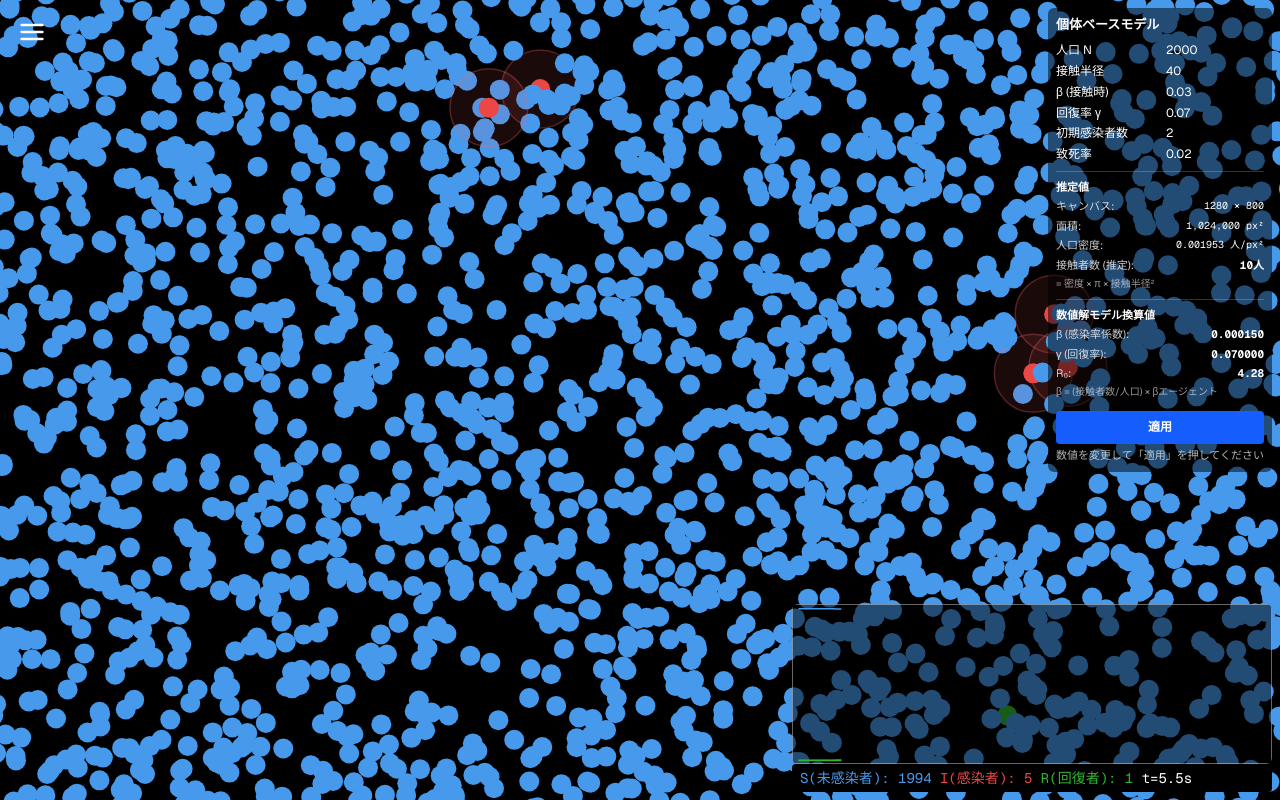
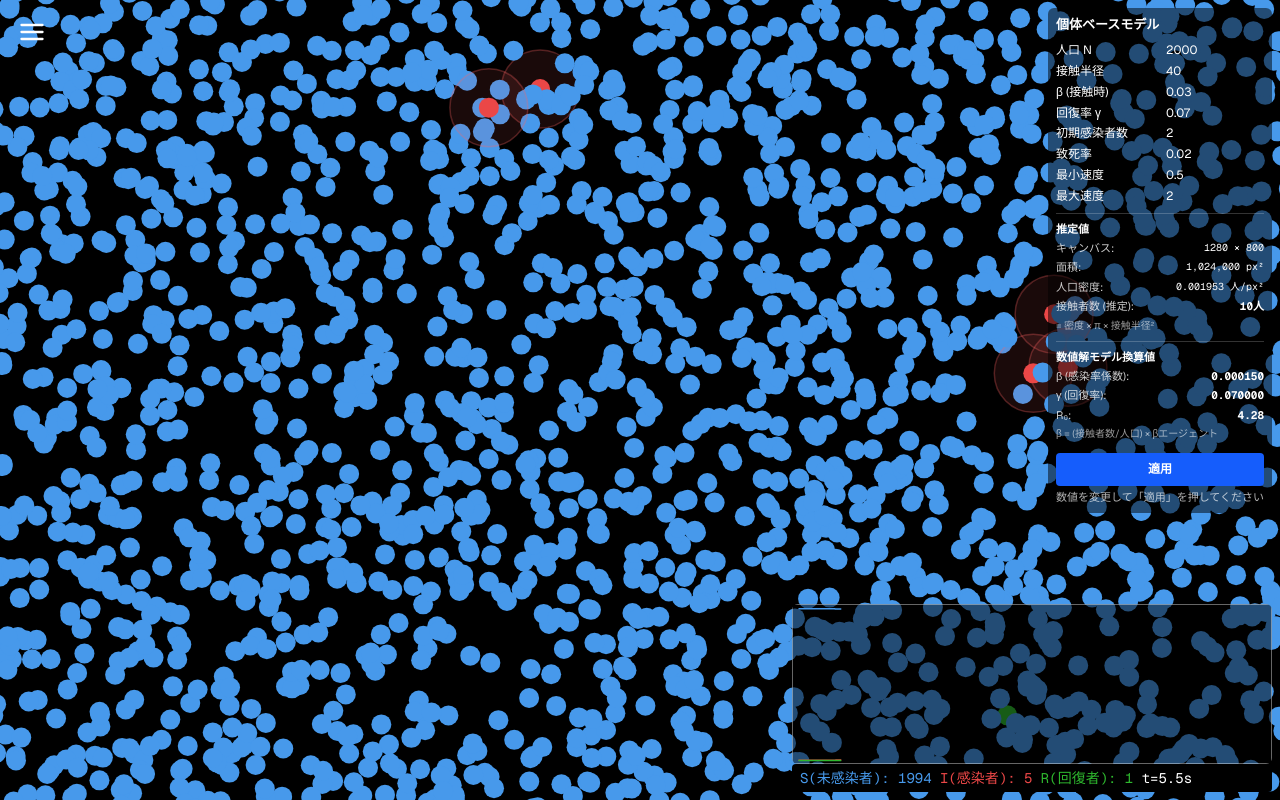
Before and after one commit to webshoten/sir_dynamic_simulation_by_nextjs, a Next.js app: page /works/sir-simulation in a window 1280 px wide. Built offline with nearby package versions, Linux system fonts and the light colour scheme.

Commit message:
速度調整

```diff
--- a/src/features/sir-simulation/logic/create-population.ts
+++ b/src/features/sir-simulation/logic/create-population.ts
@@ -24,6 +24,8 @@ export function createPopulation(
             populationN: number;
             agentRadius: number;
             initialInfected: number;
+            minSpeed: number;
+            maxSpeed: number;
             colors: { S: string; I: string; R: string };
         };
     },
@@ -35,7 +37,7 @@ export function createPopulation(
         const isInfected =
             i < Math.min(config.initialInfected, config.populationN);
         const color = isInfected ? config.colors.I : config.colors.S;
-        const velocity = randomVelocity(0.5, 2.0);
+        const velocity = randomVelocity(config.minSpeed, config.maxSpeed);
         const agent = new Agent(x, y, radius, color, velocity);
         if (isInfected) {
             agent.state = "I";
--- a/src/features/sir-simulation/state/sim-store.ts
+++ b/src/features/sir-simulation/state/sim-store.ts
@@ -17,6 +17,8 @@ type SimState = {
         initialInfected: number;
         agentRadius: number;
         fatality: number;
+        minSpeed: number;
+        maxSpeed: number;
         colors: { S: string; I: string; R: string };
         historyMax: number;
     };
@@ -54,6 +56,8 @@ export const useSimStore = create<SimState>((set, get) => ({
         initialInfected: 2,
         agentRadius: 10,
         fatality: 0.02,
+        minSpeed: 0.5,
+        maxSpeed: 2.0,
         colors: {
             S: "hsl(210 80% 60%)",
             I: "hsl(0 80% 60%)",
--- a/src/features/sir-simulation/ui/hud-panel.tsx
+++ b/src/features/sir-simulation/ui/hud-panel.tsx
@@ -12,6 +12,8 @@ type Config = {
   initialInfected: number;
   agentRadius: number;
   fatality: number;
+  minSpeed: number;
+  maxSpeed: number;
   colors: { S: string; I: string; R: string };
   historyMax: number;
 };
@@ -42,6 +44,8 @@ export const HudPanel = ({
   const [gamma, setGamma] = useState(config.gamma);
   const [initI, setInitI] = useState(config.initialInfected);
   const [fatality, setFatality] = useState(config.fatality);
+  const [minSpeed, setMinSpeed] = useState(config.minSpeed);
+  const [maxSpeed, setMaxSpeed] = useState(config.maxSpeed);
 
   // キャンバスサイズを状態として保持（refの変更を検知するため）
   const [canvasSize, setCanvasSize] = useState({ width: 0, height: 0 });
@@ -79,6 +83,8 @@ export const HudPanel = ({
   const idGamma = `${baseId}-gamma`;
   const idInitI = `${baseId}-initI`;
   const idFatality = `${baseId}-fatality`;
+  const idMinSpeed = `${baseId}-minSpeed`;
+  const idMaxSpeed = `${baseId}-maxSpeed`;
 
   // 接触範囲内の期待人数を推定（接触者数の推定）
   // 計算式: 接触者数 = 人口密度 × 接触範囲の面積
@@ -132,6 +138,8 @@ export const HudPanel = ({
         gamma: Math.max(0, gamma),
         initialInfected: Math.max(0, Math.floor(initI)),
         fatality: Math.min(1, Math.max(0, fatality)),
+        minSpeed: Math.max(0, minSpeed),
+        maxSpeed: Math.max(minSpeed, maxSpeed),
       },
       mainCanvasRef,
       animatorRef,
@@ -250,6 +258,46 @@ export const HudPanel = ({
         />
       </div>
 
+      {/* 最小速度 */}
+      <div className="row my-1 whitespace-nowrap">
+        <label
+          htmlFor={idMinSpeed}
+          className="inline-block w-[90px] sm:w-[110px]"
+        >
+          最小速度
+        </label>
+        <input
+          id={idMinSpeed}
+          type="number"
+          min={0}
+          max={10}
+          step={0.1}
+          className="w-[80px]"
+          value={minSpeed}
+          onChange={(e) => setMinSpeed(Number(e.target.value))}
+        />
+      </div>
+
+      {/* 最大速度 */}
+      <div className="row my-1 whitespace-nowrap">
+        <label
+          htmlFor={idMaxSpeed}
+          className="inline-block w-[90px] sm:w-[110px]"
+        >
+          最大速度
+        </label>
+        <input
+          id={idMaxSpeed}
+          type="number"
+          min={0}
+          max={10}
+          step={0.1}
+          className="w-[80px]"
+          value={maxSpeed}
+          onChange={(e) => setMaxSpeed(Number(e.target.value))}
+        />
+      </div>
+
       {/* 推定値の表示 */}
       <div className="mt-2 pt-2 border-t border-white/20">
         <div className="font-bold mb-1 text-[11px]">推定値</div>
```
